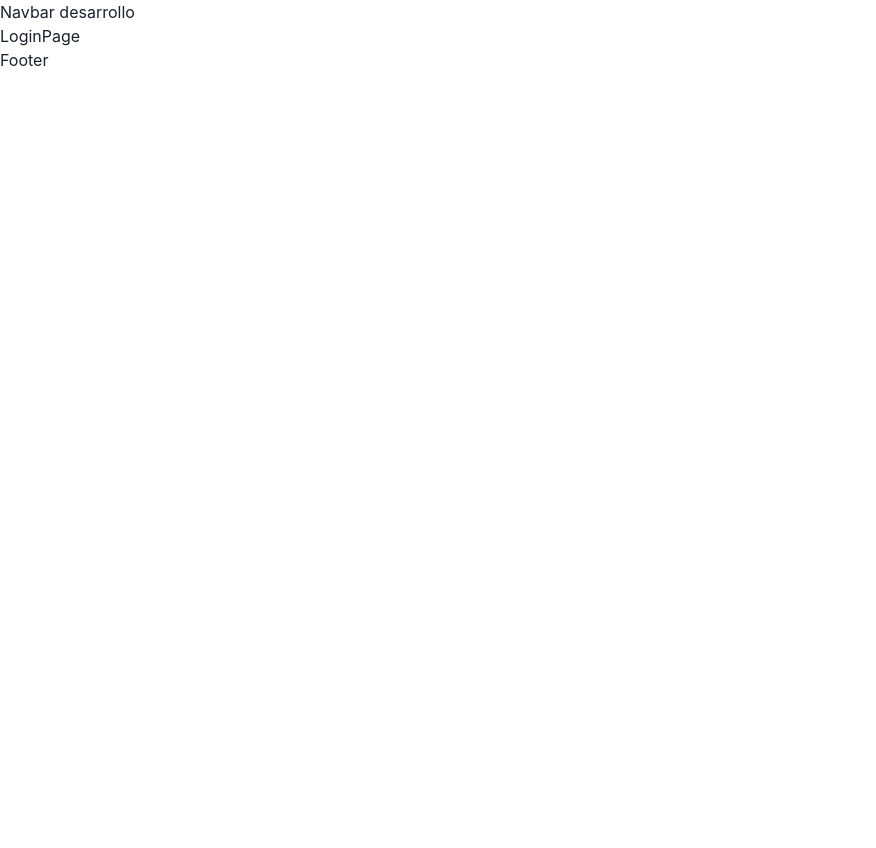
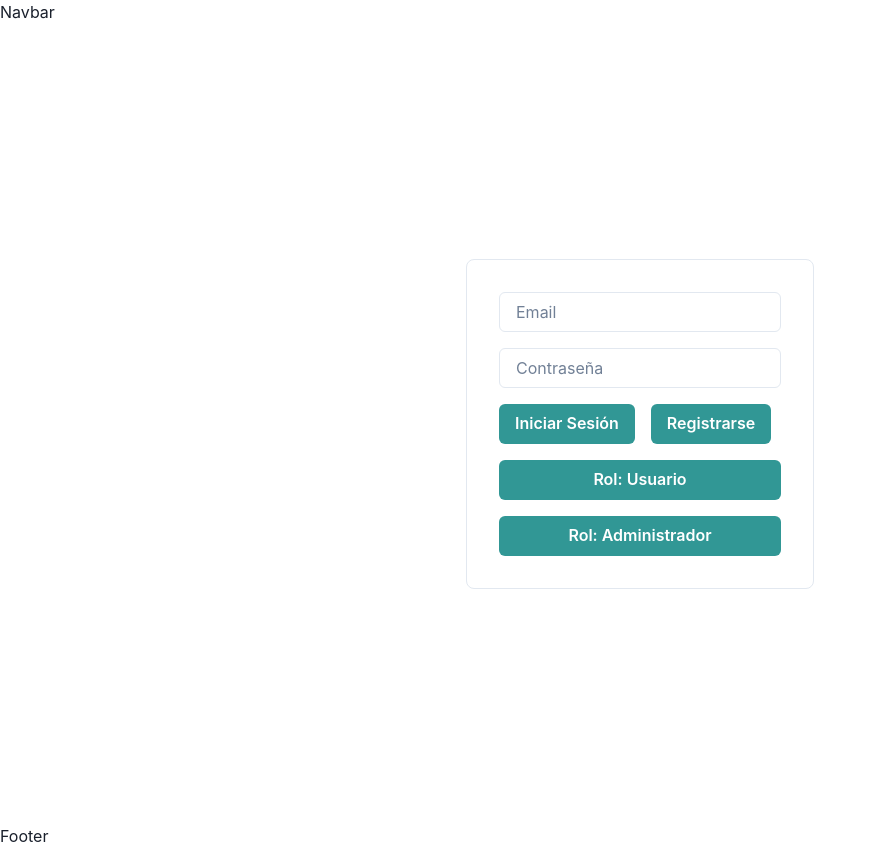
Before and after one commit to Julietabachur/frontFinal, a React (Vite) app in the folder frontend-integrador/: page /login in a window 1280 px wide. Shown: the whole page, without its empty margins (0-876 px from the left). Before the commit the page ends 800 px from the top, so only its background shows below. Built offline with nearby package versions, Linux system fonts and the light colour scheme.

Commit message:
loginPage estructura basica

```diff
--- a/frontend-integrador/src/components/Navbar.jsx
+++ b/frontend-integrador/src/components/Navbar.jsx
@@ -2,7 +2,7 @@ import React from 'react'
 
 const Navbar = () => {
   return (
-    <div>Navbar desarrollo</div>
+    <div>Navbar </div>
   )
 }
 
--- a/frontend-integrador/src/components/pages/login/LoginPage.jsx
+++ b/frontend-integrador/src/components/pages/login/LoginPage.jsx
@@ -1,9 +1,85 @@
-import React from 'react'
+import React, { useState } from 'react';
+import { Box, Input, Button, Stack, Flex } from '@chakra-ui/react';
 
-const LoginPage = () => {
+// Expresiones regulares
+const emailRegex = /^[^\s@]+@[^\s@]+\.[^\s@]+$/;
+const passwordRegex = /^(?=.*[a-z])(?=.*[A-Z])(?=.*\d)(?=.*[@$!%*?&])[A-Za-z\d@$!%*?&]{8,}$/;
+
+const LoginRegister = () => {
+  const [email, setEmail] = useState('');
+  const [password, setPassword] = useState('');
+  const [role, setRole] = useState('usuario');
+  const [emailError, setEmailError] = useState('');
+  const [passwordError, setPasswordError] = useState('');
+
+  const handleLogin = () => {
+    // Validar email y contraseña antes de continuar
+    if (!emailRegex.test(email)) {
+      setEmailError('Formato de correo electrónico no válido');
+      return;
+    } else {
+      setEmailError('');
+    }
+
+    if (!passwordRegex.test(password)) {
+      setPasswordError('La contraseña debe contener al menos 8 caracteres, una letra mayúscula, una letra minúscula, un número y un carácter especial.');
+      return;
+    } else {
+      setPasswordError('');
+    }
+
+    // Lógica de autenticación
+    console.log('Email:', email);
+    console.log('Password:', password);
+    console.log('Rol:', role);
+  };
+
+  const handleRegister = () => {
+    // Validar email y contraseña antes de continuar
+    if (!emailRegex.test(email)) {
+      setEmailError('Formato de correo electrónico no válido');
+      return;
+    } else {
+      setEmailError('');
+    }
+
+    if (!passwordRegex.test(password)) {
+      setPasswordError('La contraseña debe contener al menos 8 caracteres, una letra mayúscula, una letra minúscula, un número y un carácter especial.');
+      return;
+    } else {
+      setPasswordError('');
+    }
+
+    // Lógica de registro
+    console.log('Email:', email);
+    console.log('Password:', password);
+    console.log('Rol:', role);
+  };
+
   return (
-    <div>LoginPage</div>
-  )
-}
+    <Flex
+      direction="column"
+      align="center"
+      justify="center"
+      minH="100vh"
+      p={4}
+    >
+      <Box maxW="md" borderWidth="1px" borderRadius="lg" p={8}>
+        <Stack spacing={4}>
+          <Input placeholder="Email" value={email} onChange={(e) => setEmail(e.target.value)} />
+          {emailError && <Box color="red">{emailError}</Box>}
+          <Input placeholder="Contraseña" type="password" value={password} onChange={(e) => setPassword(e.target.value)} />
+          {passwordError && <Box color="red">{passwordError}</Box>}
+          <Stack direction="row" spacing={4}>
+            <Button colorScheme="teal" onClick={handleLogin}>Iniciar Sesión</Button>
+            <Button colorScheme="teal" onClick={handleRegister}>Registrarse</Button>
+          </Stack>
+          <Button colorScheme="teal" onClick={() => setRole('usuario')}>Rol: Usuario</Button>
+          <Button colorScheme="teal" onClick={() => setRole('administrador')}>Rol: Administrador</Button>
+        </Stack>
+      </Box>
+    </Flex>
+  );
+};
 
-export default LoginPage
+export default LoginRegister;
```
